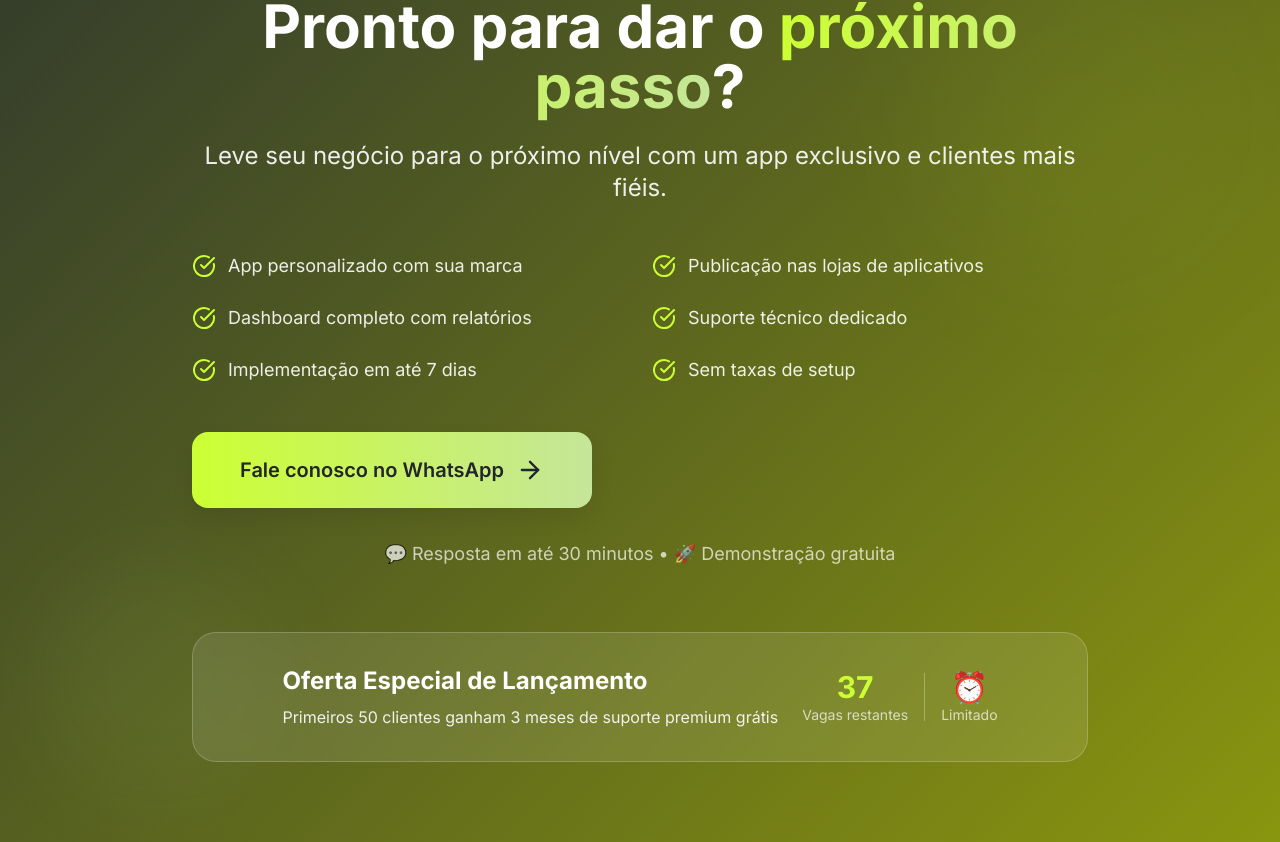
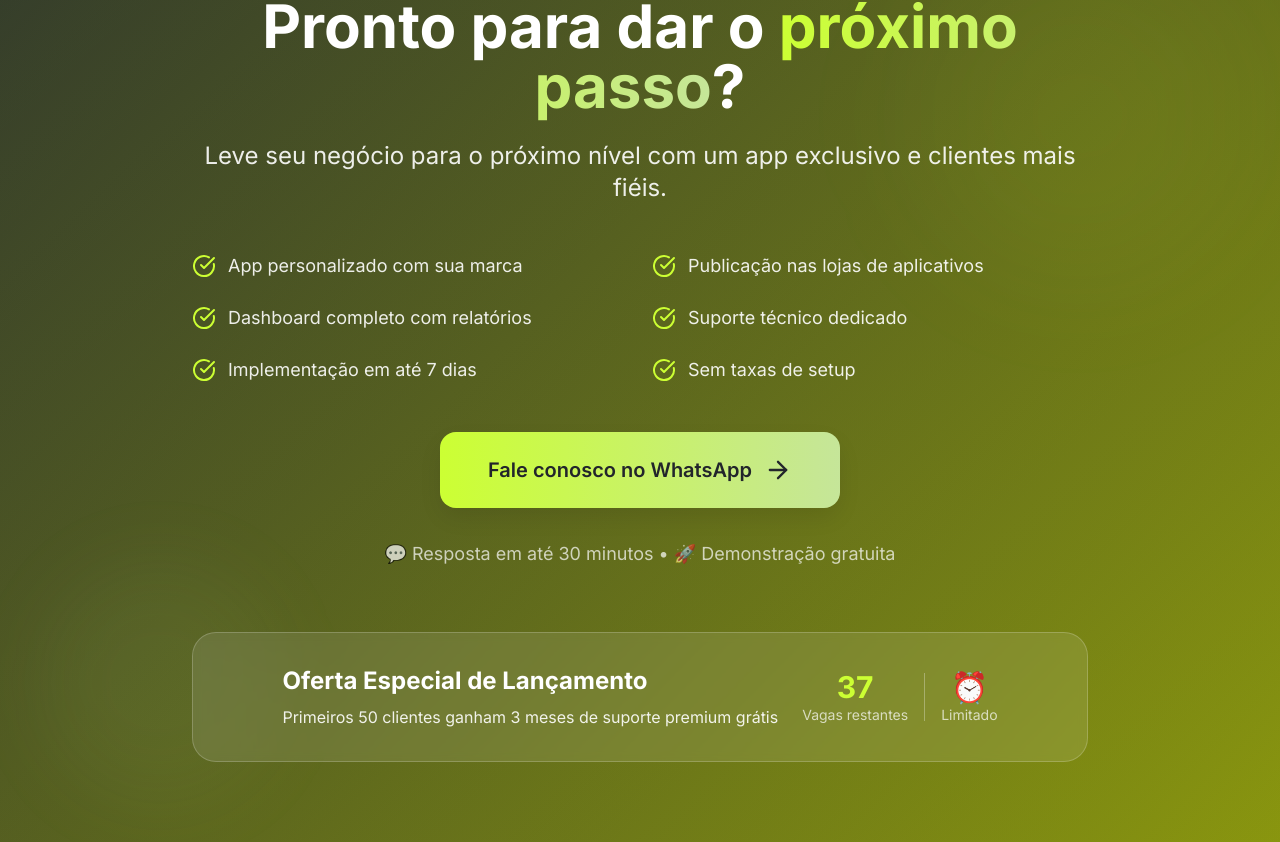
Before and after one commit to ericodias1/fideliza-app-landing, a React (Vite) app: page / in a window 1280 px wide. Shown: the part 6228-7070 px from the top of the page. Built offline with nearby package versions, Linux system fonts and the light colour scheme; the HTML template or start-up script is replaced by a standard one.

Commit message:
Center WhatsApp buttons

```diff
--- a/src/components/FinalCTASection.tsx
+++ b/src/components/FinalCTASection.tsx
@@ -49,10 +49,10 @@ const FinalCTASection = () => {
           </div>
 
           {/* CTA Button */}
-          <div className="fade-in-up">
+          <div className="fade-in-up text-center">
             <button
               onClick={handleWhatsAppClick}
-              className="btn-hero group text-xl px-12 py-6 mb-8 flex items-center justify-center"
+              className="btn-hero group text-xl px-12 py-6 mb-8 flex items-center justify-center mx-auto"
             >
               Fale conosco no WhatsApp
               <ArrowRight className="w-7 h-7 ml-3 group-hover:translate-x-1 transition-transform" />
```
